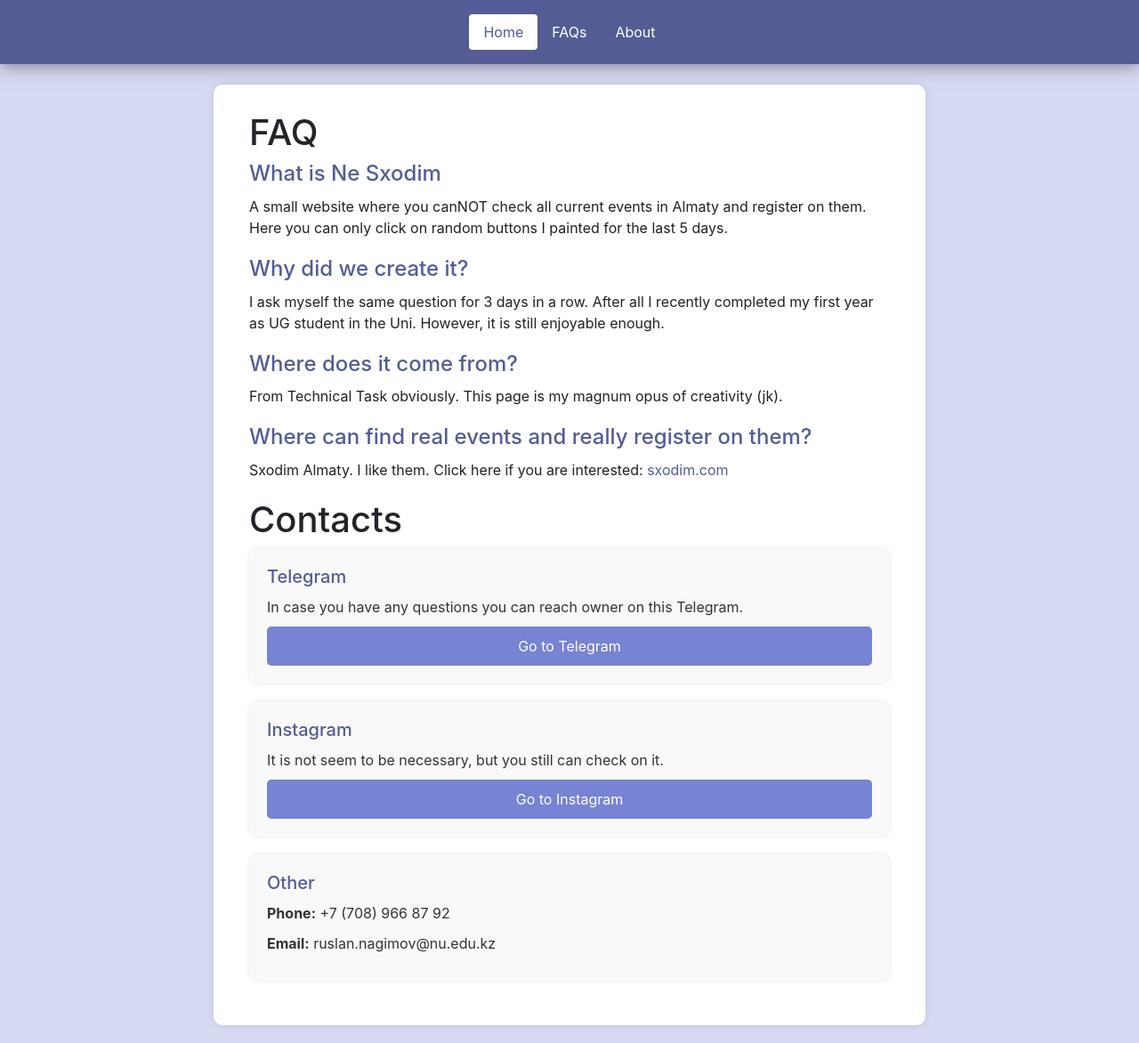
After one commit to kapalaq/DjangoProjects, a Django app: page /blog/FaqsAndContacts in a window 1280 px wide. The commit adds this page. Shown: the whole page at 89% size. Run offline with Django 4.2, Linux system fonts and the light colour scheme; parts of the project's set-up code (start-up, migrations or seed data) failed here and were passed over; some libraries are stand-ins or nearby versions.

Commit message:
Add some files

```diff
--- /dev/null
+++ b/eventBlog/static/eventBlog/css/faq_style.css
@@ -0,0 +1,74 @@
+.body-container {
+    max-width: 800px;
+    margin: 20px auto;
+    padding-left: 40px;
+    padding-right: 40px;
+    padding-top: 30px;
+    padding-bottom: 30px;
+    background-color: #fff;
+    border-radius: 10px;
+    box-shadow: 0 0 10px rgba(0, 0, 0, 0.1);
+}
+.faq {
+    margin-bottom: 20px;
+}
+.faq h2 {
+    margin-bottom: 10px;
+    font-size: 24px;
+    color: #535c94;
+}
+.faq p {
+    margin-bottom: 20px;
+    font-size: 16px;
+    color: #212121;
+}
+.contacts {
+    margin-bottom: 20px;
+}
+.contact {
+    padding: 20px;
+    background-color: #f9f9f9;
+    border-radius: 10px;
+    box-shadow: 0 0 5px rgba(0, 0, 0, 0.1);
+    margin-bottom: 20px;
+}
+.contact h2 {
+    margin-bottom: 10px;
+    font-size: 20px;
+    color: #535c94;
+}
+.contact p {
+    margin-bottom: 10px;
+    font-size: 16px;
+    color: #333;
+}
+
+.contact-btn {
+    display: block;
+    width: 100%;
+    padding: 10px;
+    background-color: #7783d3;
+    color: #fff;
+    text-align: center;
+    text-decoration: none;
+    border: none;
+    border-radius: 5px;
+    cursor: pointer;
+    transition: background-color 0.5s ease;
+    transition: transform 0.5s ease;
+}
+
+.contact-btn:hover {
+    background-color: #535c94;
+    color: #ffffff;
+    text-decoration: none;
+    transform: scale(1.1);
+    transition: background-color 0.5s ease;
+    transition: transform 0.5s ease;
+}
+
+.contact-btn:active {
+    text-decoration: none;
+    transform: scale(1.05);
+    transition: transform 0.2s ease;
+}
--- a/eventBlog/templates/eventBlog/base.html
+++ b/eventBlog/templates/eventBlog/base.html
@@ -26,9 +26,9 @@
    <div class="container bar-nav" style="max-width: 9600px; margin-left: 0px; margin-right: 0px; background-color: #535c94; box-shadow: 0px 0px 20px rgba(0, 0, 0, 0.5); position: fixed;">
     <header class="d-flex justify-content-center py-3">
       <ul class="nav nav-pills">
-        <li class="nav-item"><a href="#" class="nav-link active" aria-current="page" style="background-color: #ffffff; color: #535c94">Home</a></li>
-        <li class="nav-item"><a href="#" class="nav-link nav-btn" style="color: #ffffff;">FAQs</a></li>
-        <li class="nav-item"><a href="#" class="nav-link nav-btn" style="color: #ffffff;">About</a></li>
+        <li class="nav-item"><a href="{% url 'main' %}" class="nav-link active" aria-current="page" style="background-color: #ffffff; color: #535c94">Home</a></li>
+        <li class="nav-item"><a href="{% url 'faqs and contacts' %}#faq" class="nav-link nav-btn" style="color: #ffffff;">FAQs</a></li>
+        <li class="nav-item"><a href="{% url 'faqs and contacts' %}#contacts" class="nav-link nav-btn" style="color: #ffffff;">About</a></li>
       </ul>
     </header>
   </div>
--- /dev/null
+++ b/eventBlog/templates/eventBlog/faq.html
@@ -0,0 +1,57 @@
+{% extends 'eventBlog/base.html' %}
+
+{% load static %}
+
+{% block head %}
+<link rel="stylesheet" href="{% static 'eventBlog/css/faq_style.css' %}">
+{% endblock %}
+
+{% block content %}
+<div class="body-container">
+    <div class="faq" id="faq">
+        <h1>FAQ</h1>
+
+        <div class="faq-item">
+            <h2>What is Ne Sxodim</h2>
+            <p>A small website where you canNOT check all current events in Almaty and register on them. Here you can only click on random buttons I painted for the last 5 days.</p>
+        </div>
+
+        <div class="faq-item">
+            <h2>Why did we create it?</h2>
+            <p>I ask myself the same question for 3 days in a row. After all I recently completed my first year as UG student in the Uni. However, it is still enjoyable enough.</p>
+        </div>
+
+        <div class="faq-item">
+            <h2>Where does it come from?</h2>
+            <p>From Technical Task obviously. This page is my magnum opus of creativity (jk).</p>
+        </div>
+
+        <div class="faq-item">
+            <h2>Where can find real events and really register on them?</h2>
+            <p>Sxodim Almaty. I like them. Click here if you are interested: <a href="https://sxodim.com/almaty" style="text-decoration: none; color: #535c94" target="_blank">sxodim.com</a></p>
+        </div>
+    </div>
+
+    <div class="contacts" id="contacts">
+        <h1>Contacts</h1>
+
+        <div class="contact">
+            <h2>Telegram</h2>
+            <p>In case you have any questions you can reach owner on this Telegram.</p>
+            <a href="https://t.me/kapalaq" class="contact-btn" target="_blank">Go to Telegram</a>
+        </div>
+
+        <div class="contact">
+            <h2>Instagram</h2>
+            <p>It is not seem to be necessary, but you still can check on it.</p>
+            <a href="https://www.instagram.com/forfvcksvke/" class="contact-btn" target="_blank">Go to Instagram</a>
+        </div>
+
+        <div class="contact">
+            <h2>Other</h2>
+            <p><b>Phone:</b> +7 (708) 966 87 92</p>
+            <p><b>Email:</b> ruslan.nagimov@nu.edu.kz</p>
+        </div>
+    </div>
+</div>
+{% endblock %}
--- a/eventBlog/urls.py
+++ b/eventBlog/urls.py
@@ -3,5 +3,6 @@ from .views import *
 
 urlpatterns = [
     path('', view=index, name='main'),
-    path('event/<int:event_id>', view=event_details, name='details')
+    path('event/<int:event_id>', view=event_details, name='details'),
+    path('FaqsAndContacts', view=faqs_contacts, name='faqs and contacts'),
 ]
--- a/eventBlog/views.py
+++ b/eventBlog/views.py
@@ -24,3 +24,11 @@ def event_details(request, event_id):
         'MEDIA_URL': settings.MEDIA_URL,
     }
     return render(request, 'eventBlog/event.html', context=context)
+
+
+def faqs_contacts(request):
+    context = {
+        'title': "FAQs and Contacts",
+        'MEDIA_URL': settings.MEDIA_URL,
+    }
+    return render(request, 'eventBlog/faq.html', context=context)
```
Also changed, not shown: eventBlog/static/eventBlog/css/event_style.css (+29 -4 lines), eventBlog/templates/eventBlog/event.html (+40 -2 lines), eventBlog/templates/eventBlog/test.html (deleted, +0 -44 lines), databases/db.sqlite3.
